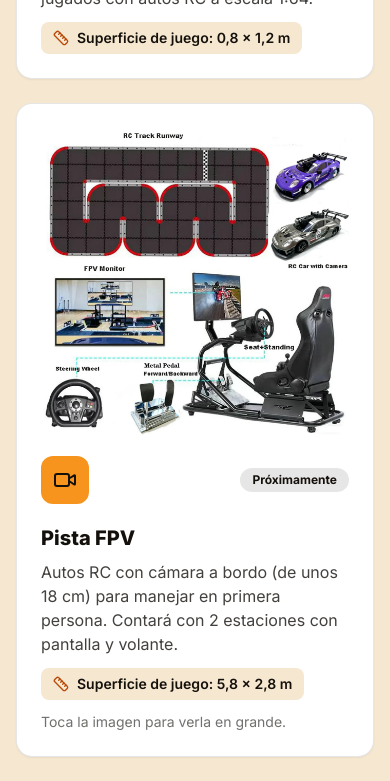
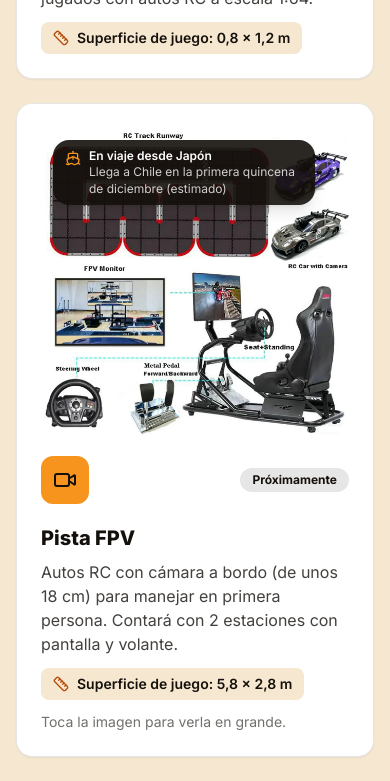
Before and after one commit to alandaf/RC-Arena-Y-Carreras, a React (Vite) app in the folder frontend/: page / in a window 390 px wide. Shown: the part 3320-4101 px from the top of the page. Built offline with nearby package versions, Linux system fonts and the light colour scheme; no server answers.

Commit message:
Burbuja 'En viaje desde Japón' sobre las imágenes de Pista FPV, VR y el banner
Co-Authored-By: Claude Sonnet 5.5 <noreply@anthropic.com>

```diff
--- a/frontend/src/pages/Home.jsx
+++ b/frontend/src/pages/Home.jsx
@@ -17,6 +17,7 @@ import {
   Phone,
   Ruler,
   School,
+  Ship,
   Truck,
   Video,
 } from 'lucide-react';
@@ -118,6 +119,21 @@ function CardVideo({ src, poster, width, height, alt }) {
   );
 }
 
+// Aviso de envío en tránsito; actualizar o quitar cuando llegue el equipo.
+function EnvioBurbuja() {
+  return (
+    <span className="absolute left-3 top-3 z-10 flex max-w-[85%] items-start gap-2 rounded-2xl bg-ink/90 px-3 py-2 text-left text-xs font-semibold leading-snug text-white shadow-lg">
+      <Ship size={16} className="mt-0.5 shrink-0 text-primary" aria-hidden="true" />
+      <span>
+        <span className="block">En viaje desde Japón</span>
+        <span className="block font-normal text-white/80">
+          Llega a Chile en la primera quincena de diciembre (estimado)
+        </span>
+      </span>
+    </span>
+  );
+}
+
 const ACTIVITIES = [
   {
     icon: HardHat,
@@ -186,6 +202,7 @@ const ACTIVITIES = [
     space: '5,8 × 2,8 m',
     text: 'Autos RC con cámara a bordo (de unos 18 cm) para manejar en primera persona. Contará con 2 estaciones con pantalla y volante.',
     wide: true,
+    enViaje: true,
     image: {
       src: '/fotos/fpv-sistema-completo.webp',
       width: 1200,
@@ -197,6 +214,7 @@ const ACTIVITIES = [
     icon: Glasses,
     title: 'Realidad virtual (VR)',
     status: 'later',
+    enViaje: true,
     space: '5,8 × 2,8 m (la misma pista del FPV)',
     text: 'Manejo de los autos RC en primera persona con lentes VR y control remoto, en la misma pista que el FPV. Contará con 2 estaciones.',
     image: {
@@ -313,7 +331,7 @@ export default function Home() {
           </div>
 
           <div className="mt-10 grid gap-6 md:grid-cols-2 lg:grid-cols-3">
-            {ACTIVITIES.map(({ icon: Icon, title, text, status, image, wide, space }) => (
+            {ACTIVITIES.map(({ icon: Icon, title, text, status, image, wide, space, enViaje }) => (
               <article
                 key={title}
                 className={`rounded-2xl border border-ink/10 bg-white p-6 shadow-sm transition-transform hover:-translate-y-1 ${
@@ -326,8 +344,9 @@ export default function Home() {
                     target="_blank"
                     rel="noreferrer"
                     aria-label={`Ver en grande: ${title}`}
-                    className={`mb-5 block shrink-0 md:mb-0 md:w-1/2 ${focusRing}`}
+                    className={`relative mb-5 block shrink-0 md:mb-0 md:w-1/2 ${focusRing}`}
                   >
+                    {enViaje && <EnvioBurbuja />}
                     <img
                       src={image.src}
                       width={image.width}
@@ -340,6 +359,7 @@ export default function Home() {
                 )}
                 {image && !wide && (
                   <div className="relative mb-5">
+                    {enViaje && <EnvioBurbuja />}
                     {image.video ? (
                       <CardVideo
                         src={image.video}
@@ -412,6 +432,7 @@ export default function Home() {
           </div>
 
           <div className="relative">
+            <EnvioBurbuja />
             <img
               src="/fotos/fpv-vr-experiencia.webp"
               width={1200}
```
